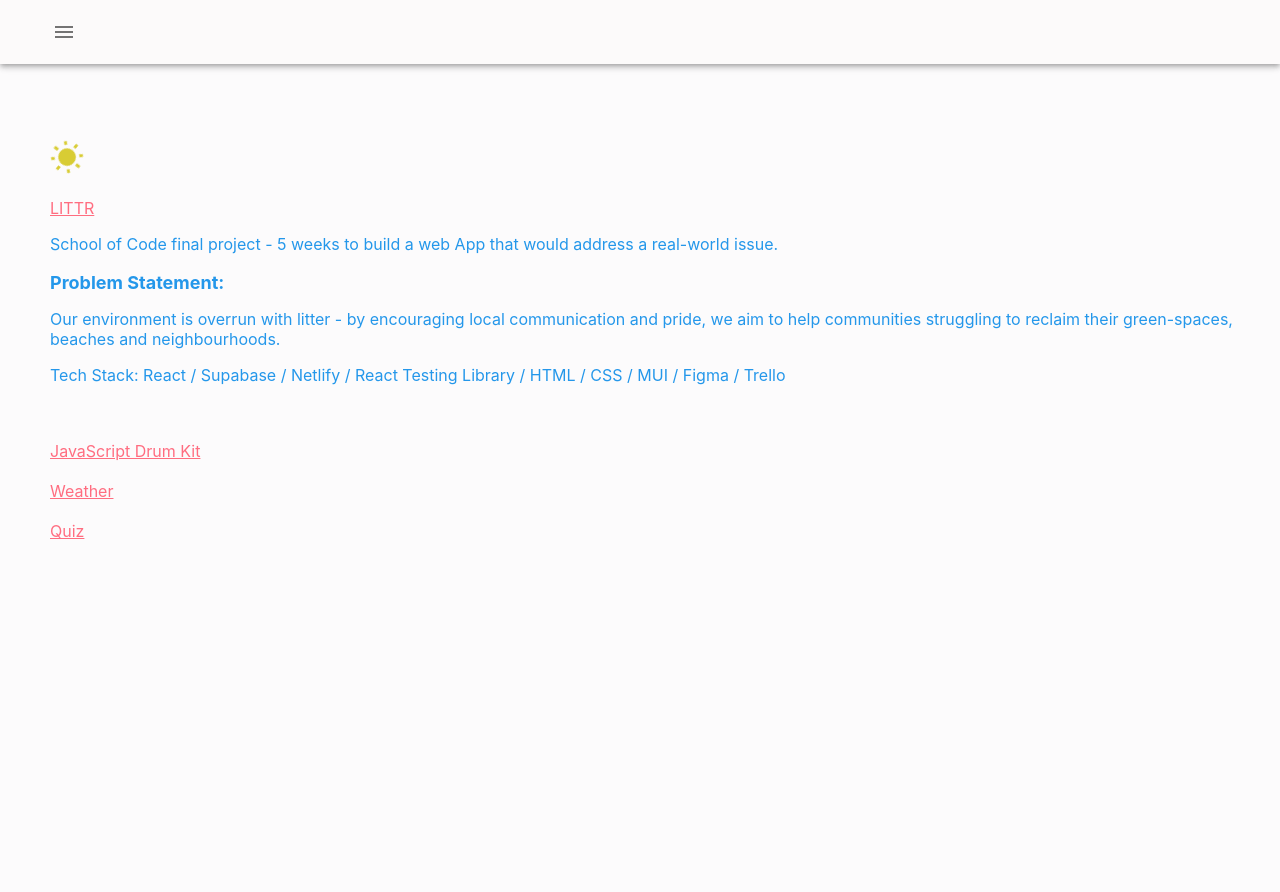
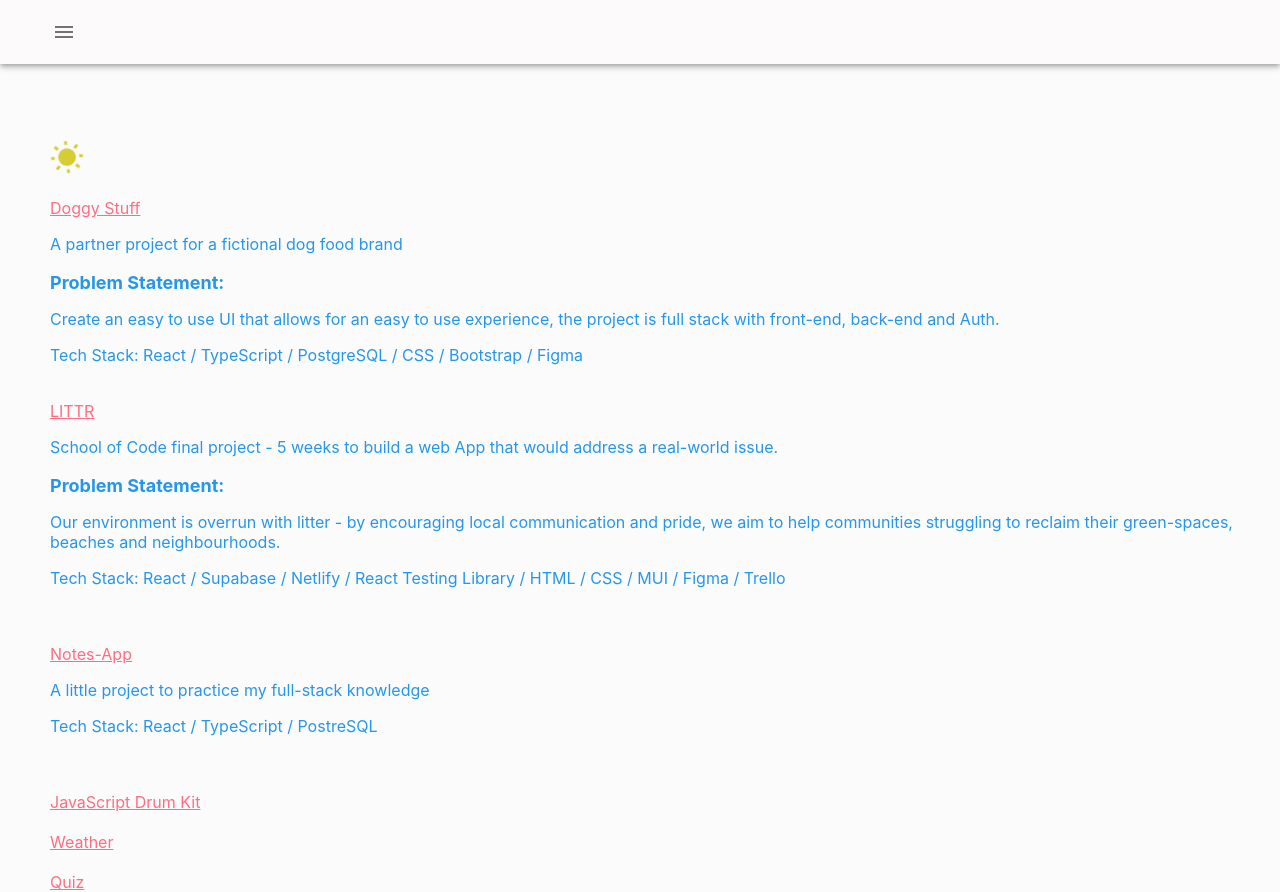
Before and after one commit to stevenlegere/slweb, a React (Create React App) app in the folder client/: page /Projects in a window 1280 px wide. Before the commit the page ends 800 px from the top, so only its background shows below. Built offline with nearby package versions, Linux system fonts and the light colour scheme.

Commit message:
Added doggy stuff and notes app

```diff
--- a/client/src/Components/Projects/projects.js
+++ b/client/src/Components/Projects/projects.js
@@ -15,9 +15,17 @@ function Projects() {
             <WbSunnyIcon className="App-WbSunnyIcon" fontSize="large" style={{ color: '#D8CC34', marginRight: '150px' }} />
             <br></br>
             <br></br>
+                <Link to ="https://doggystuff.netlify.app/" style={{color: '#ff6d80'}} target="_blank">Doggy Stuff</Link><p style={{ color: '#2497ea', }}> A partner project for a fictional dog food brand</p>
+                <h3 style={{ color: '#2497ea', }}>Problem Statement:</h3><p style={{ color: '#2497ea', }}> Create an easy to use UI that allows for an easy to use experience, the project is full stack with front-end, back-end and Auth.</p>
+                <p style={{ color: '#2497ea', }}>Tech Stack: React / TypeScript / PostgreSQL / CSS / Bootstrap / Figma </p>
+                <br></br>
                 <Link to ="https://littr.netlify.app/" style={{color: '#ff6d80'}} target="_blank">LITTR</Link><p style={{ color: '#2497ea', }}> School of Code final project - 5 weeks to build a web App that would address a real-world issue.</p>
                 <h3 style={{ color: '#2497ea', }}>Problem Statement:</h3><p style={{ color: '#2497ea', }}> Our environment is overrun with litter - by encouraging local communication and pride, we aim to help communities struggling to reclaim their green-spaces, beaches and neighbourhoods.</p>
                 <p style={{ color: '#2497ea', }}>Tech Stack: React / Supabase / Netlify / React Testing Library / HTML / CSS / MUI / Figma / Trello</p>
+                <br></br>
+                <br></br>
+                <Link to ="https://steves-notes-app.netlify.app/" style={{color: '#ff6d80'}} target="_blank">Notes-App</Link><p style={{ color: '#2497ea', }}> A little project to practice my full-stack knowledge</p>
+                <p style={{ color: '#2497ea', }}>Tech Stack: React / TypeScript / PostreSQL</p>
                 <br></br>
                 <br></br>
                 <Link to ="./Drumkit" style={{color: '#ff6d80'}}>JavaScript Drum Kit</Link>
```
